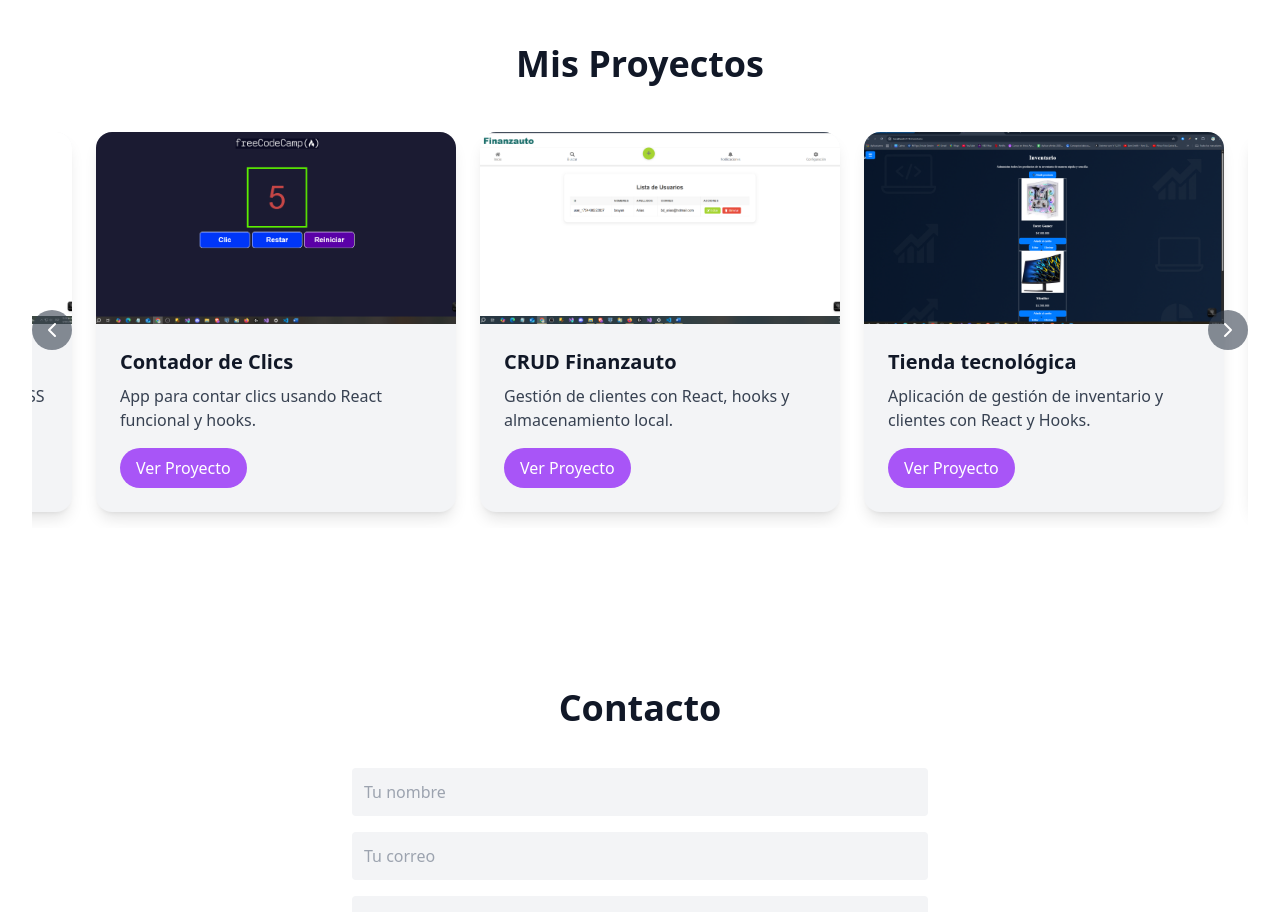
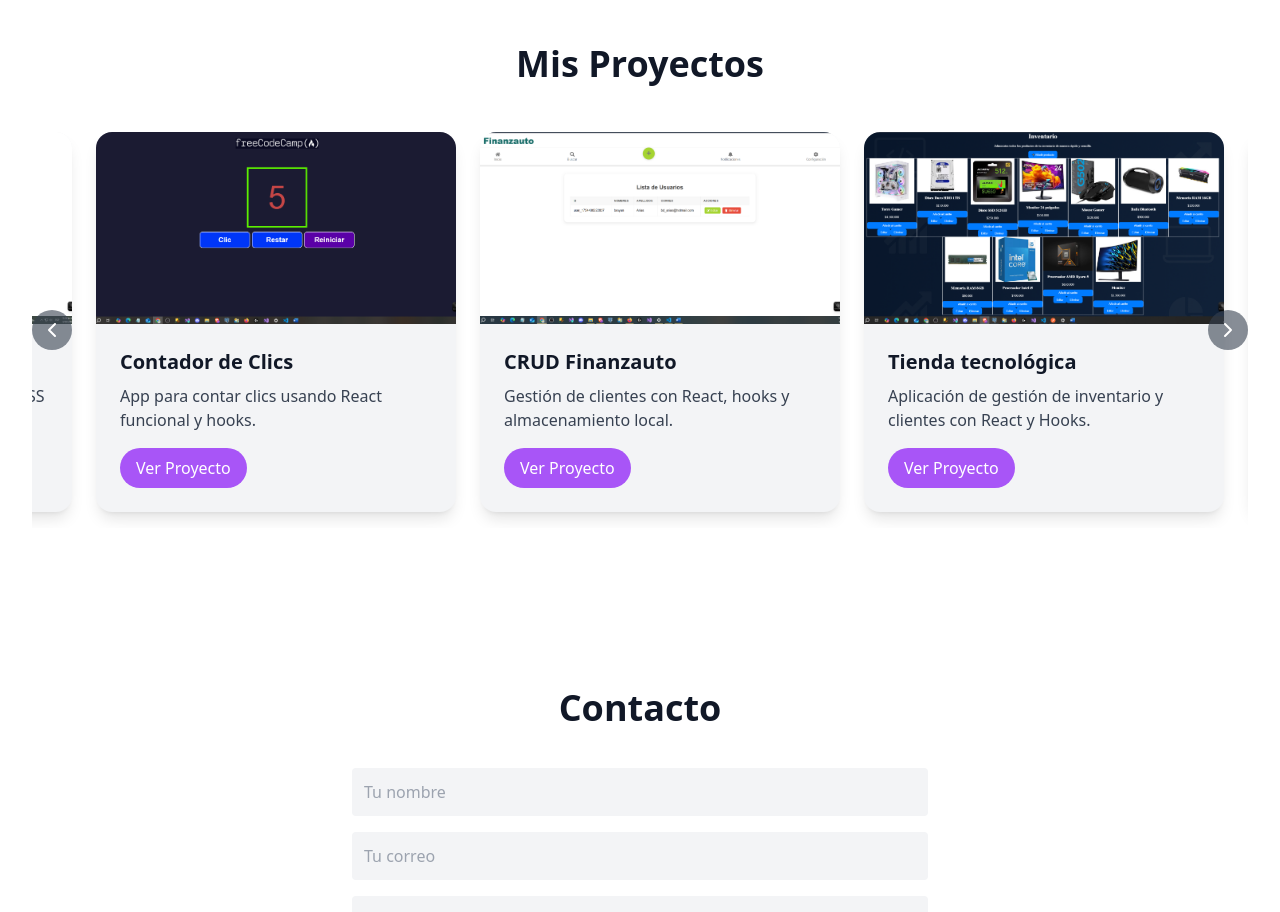
Before and after one commit to BrayanAriasPayanene/mi-portafolio, a React (Vite) app: page / in a window 1280 px wide. Shown: the part 1360-2272 px from the top of the page. Built offline with nearby package versions, Linux system fonts and the light colour scheme.

Commit message:
se sube una imagen del proyecto tienda tecnologica

```diff
--- a/src/components/Projects.jsx
+++ b/src/components/Projects.jsx
@@ -24,7 +24,7 @@ const projects = [
   {
     title: 'Tienda tecnológica',
     description: 'Aplicación de gestión de inventario y clientes con React y Hooks.',
-    image: '/tienda-tecnologica.jpg',
+    image: '/tecnologica.jpg',
     link: 'https://inventario-frontend-eight.vercel.app/',
   },
   {
```
Also changed, not shown: public/tecnologica.jpg (added), public/tienda-tecnologica.jpg (deleted).
